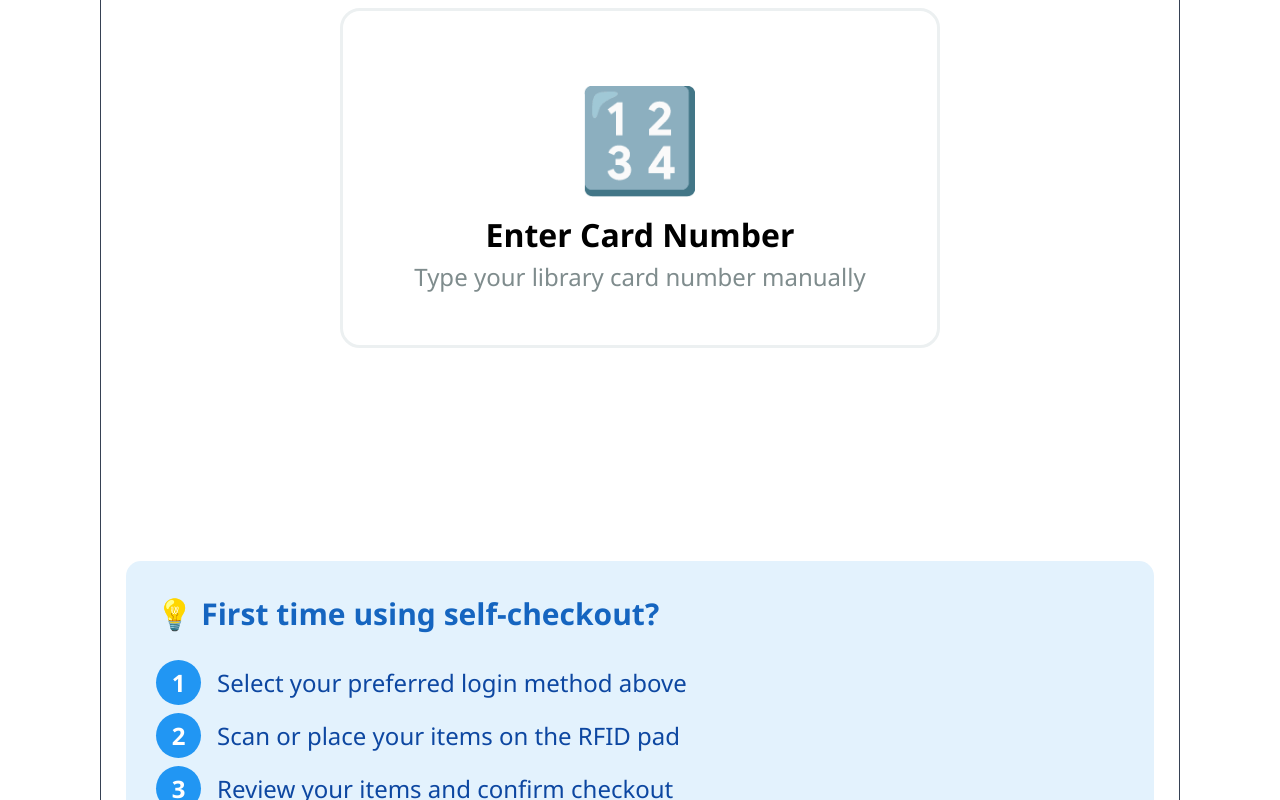
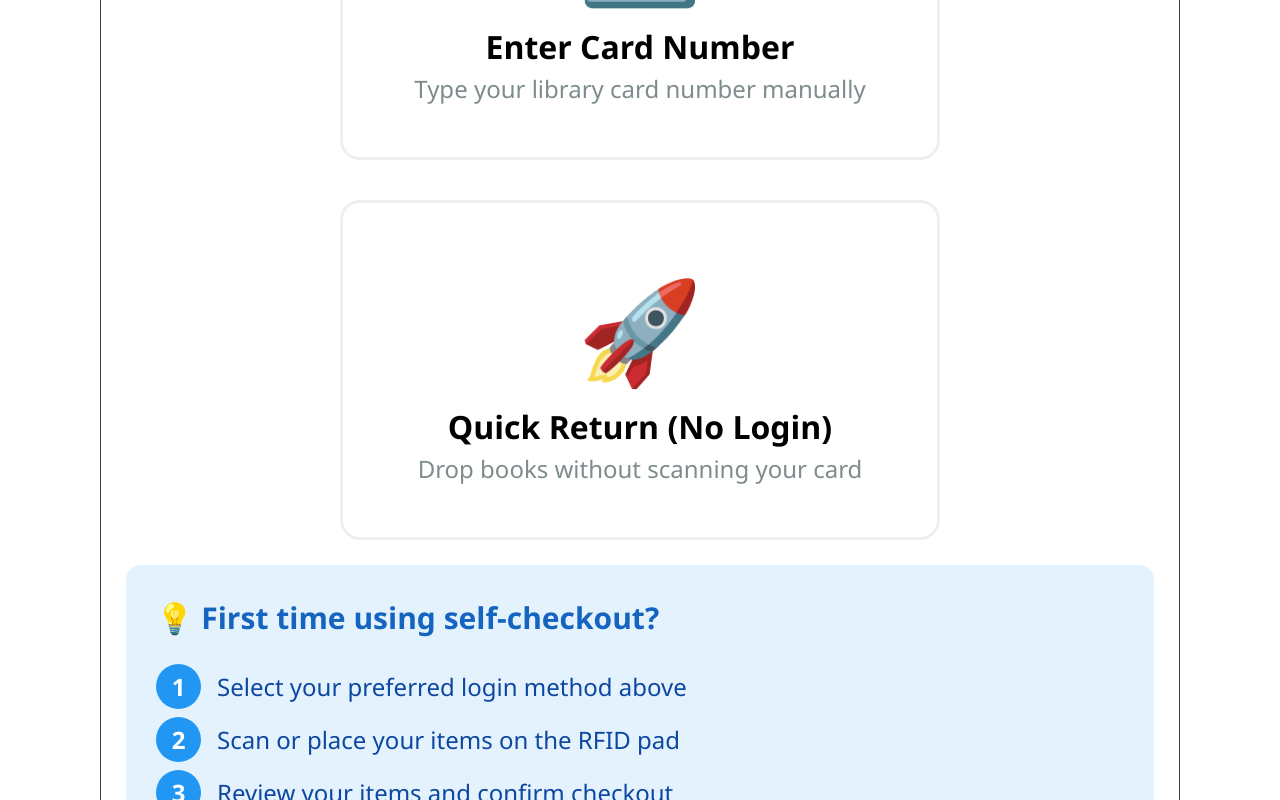
Before and after one commit to Dan01357/smart_self_check_kiosk, a React (Vite) app in the folder smart-selfcheck-kiosk-frontend/: page / in a window 1280 px wide. Shown: the part 880-1680 px from the top of the page. Built offline with nearby package versions, Linux system fonts and the light colour scheme; no server answers.

Commit message:
included return without login

```diff
--- a/smart-selfcheck-kiosk-frontend/src/App.tsx
+++ b/smart-selfcheck-kiosk-frontend/src/App.tsx
@@ -17,7 +17,6 @@ const CheckoutPage = lazy(() => import("./pages/CheckoutPage"));
 const SuccessPage = lazy(() => import("./pages/SuccessPage"));
 const AccountPage = lazy(() => import("./pages/AccountPage"));
 const NotFound = lazy(() => import("./pages/NotFound"));
-const MyQRCode = lazy(() => import("./pages/Qr"));
 const RenewItemsPage = lazy(() => import("./pages/RenewItemsPage"));
 const HoldsPage = lazy(() => import("./pages/HoldsPage"));
 const HoldDetectedPage = lazy(() => import("./pages/HoldDetectedPage"));
@@ -50,23 +49,26 @@ function App() {
           */}
           <Route element={<PublicRoute />}>
             <Route path="/" element={<LoginPage />} />
-            <Route path="/qr" element={<MyQRCode />} />
           </Route>
+          {/* Moved /checkin /success and /onholddetected here so it is accessible without login */}
+          <Route path="/checkin" element={<CheckinPage />} />
+          <Route path="/success" element={<SuccessPage />} />
+          <Route path="/onholddetected" element={<HoldDetectedPage />} />
 
           {/*
               Protected Routes:
               ProtectedRoute ensures only authenticated patrons can access
               kiosk features like checkout, return, and account management.
           */}
+
           <Route element={<ProtectedRoute />}>
             <Route path="/home" element={<HomePage />} />
             <Route path="/checkout" element={<CheckoutPage />} />
-            <Route path="/success" element={<SuccessPage />} />
-            <Route path="/checkin" element={<CheckinPage />} />
+
             <Route path="/hold" element={<HoldsPage />} />
             <Route path="/account" element={<AccountPage />} />
             <Route path="/renew" element={<RenewItemsPage />} />
-            <Route path="/onholddetected" element={<HoldDetectedPage />} />
+
             <Route path="/help" element={<HelpPage />} />
           </Route>
 
--- a/smart-selfcheck-kiosk-frontend/src/components/common/UserBtn.tsx
+++ b/smart-selfcheck-kiosk-frontend/src/components/common/UserBtn.tsx
@@ -38,7 +38,7 @@ export const UserBtn = () => {
       >
         <div className="flex items-center">
           <div className="mr-2">👤</div>
-          <div className="font-semibold whitespace-nowrap truncate max-w-[250px] inline-block">{patronName ? patronName : "John Doe"}</div>
+          <div className="font-semibold whitespace-nowrap truncate max-w-[250px] inline-block">{patronName ? patronName : "Guest"}</div>
         </div>
         <div className={`ml-3 text-[18px] transition-transform duration-300 ${isOpen ? 'rotate-180' : ''}`}>
           ▼
--- a/smart-selfcheck-kiosk-frontend/src/pages/LoginPage.tsx
+++ b/smart-selfcheck-kiosk-frontend/src/pages/LoginPage.tsx
@@ -84,15 +84,20 @@ const LoginPage = () => {
     }, t.enter_card_prompt || "Enter Card Number");
   };
 
+  // Handler for Quick Return
+  const handleQuickReturn = () => {
+    navigate("/checkin");
+  };
   return (
     <div className='max-w-[1080px] min-h-[1920px] m-auto border-x border-x-solid border-x-gray-700'>
       <Header />
 
       <div className='max-w-420 m-auto pt-60 pb-30'>
-        <div className="flex flex-col justify-center items-center py-47">
+        <div className="flex flex-col justify-center items-center">
           <div className="text-[40px] font-[700] pb-5">{t.login_identify}</div>
 
           <div className='flex flex-col gap-10 items-center'>
+
             {/* Action Button: Triggers hardware scanner overlay */}
             <button className="flex flex-col items-center rounded-[20px] border border-[#ecf0f1] border-[3px] hover:border-[#3498db] hover:shadow-[0_10px_30px_rgba(0,0,0,0.1)] hover:-translate-y-0.5 transition-all duration-300 w-150 p-[50px]" onClick={handleShowScanner}>
               <div className='text-[100px]'>📱</div>
@@ -109,6 +114,17 @@ const LoginPage = () => {
               <div className='font-bold text-[32px]'>{t.enter_card_title}</div>
               <div className='text-[24px] text-[#7f8c8d]'>{t.enter_card_sub}</div>
             </button>
+
+            {/* Quick Return Button */}
+            <button
+              className="flex flex-col items-center rounded-[20px] border border-[#ecf0f1] border-[3px] hover:border-[#3498db] hover:shadow-[0_10px_30px_rgba(0,0,0,0.1)] hover:-translate-y-0.5 transition-all duration-300 w-150 p-[50px]"
+              onClick={handleQuickReturn}
+            >
+              <div className='text-[100px]'>🚀</div>
+              <div className='font-bold text-[32px]'>{t.quick_return_title || "Quick Return (No Login)"}</div>
+              <div className='text-[24px] text-[#7f8c8d]'>{t.quick_return_sub || "Drop books without scanning your card"}</div>
+            </button>
+
           </div>
         </div>
 
```
Lines whose indentation alone changed are shown as unchanged.
